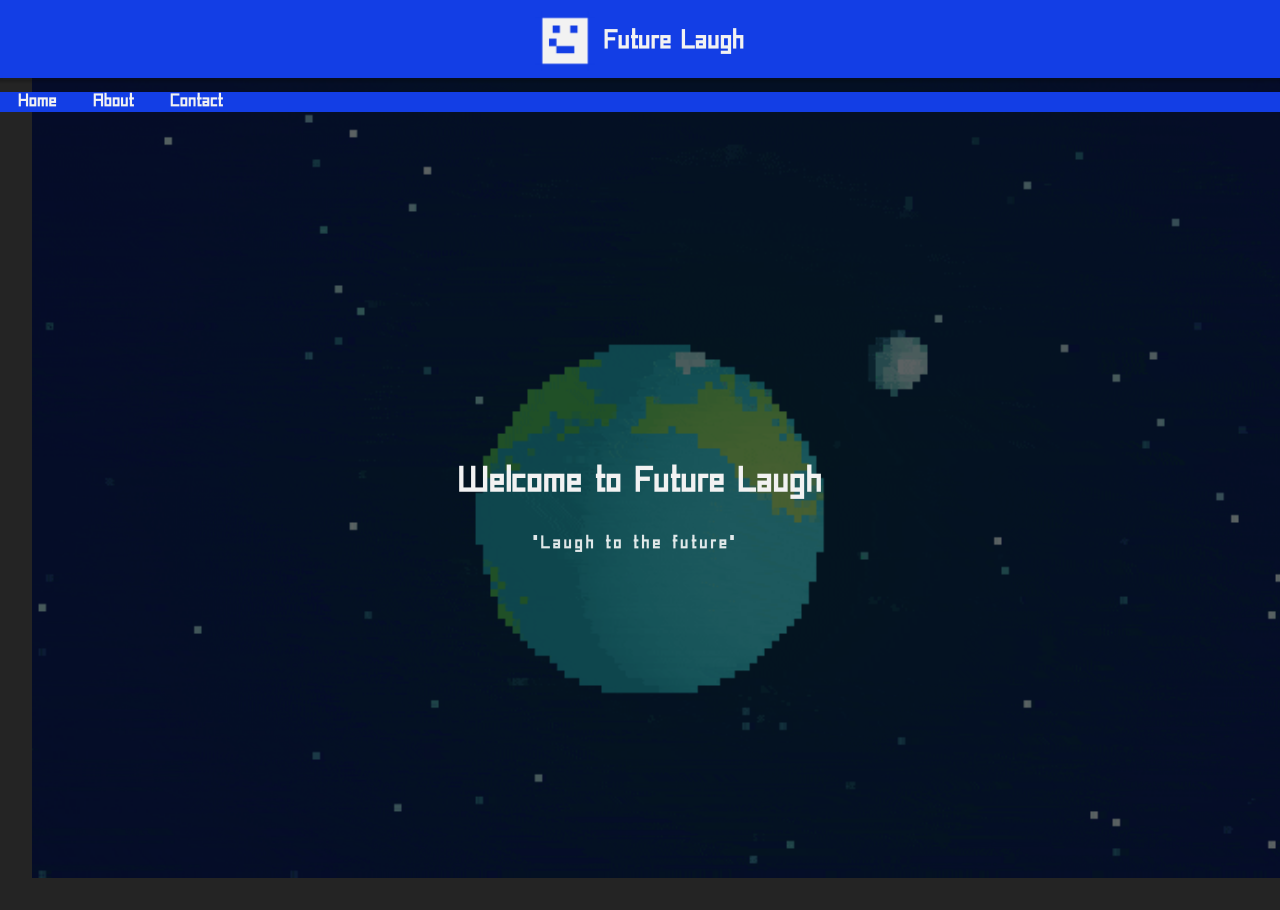
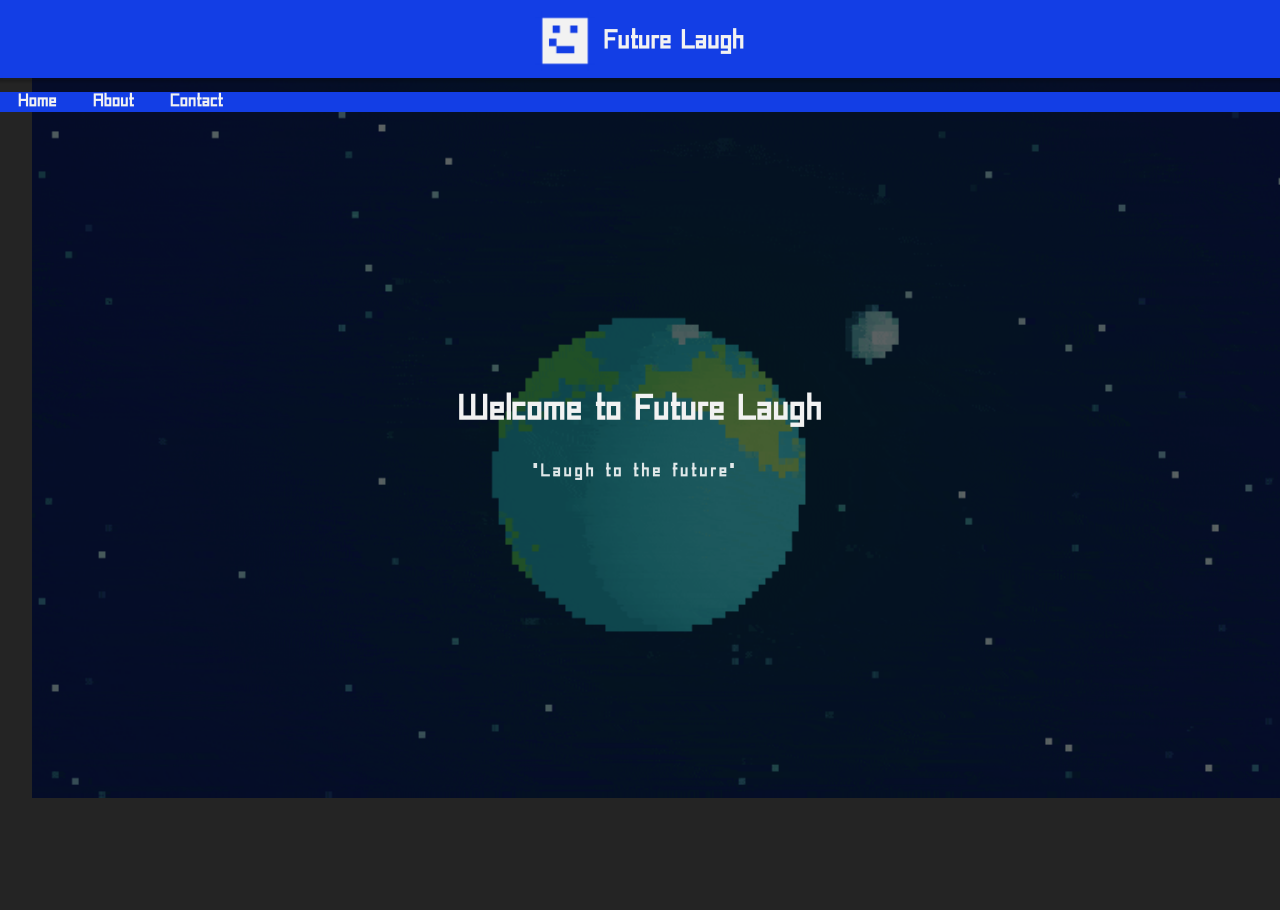
Before and after one commit to KevinEspinozaDev/futurelaugh, a React (Vite) app: page /#/home in a window 1280 px wide. Shown: the top 910 px of the page. After the commit the page ends 800 px from the top, so only its background shows below. Built offline with nearby package versions, Linux system fonts and the light colour scheme.

Commit message:
Fix routing testing

```diff
--- a/src/App/Home/Home.css
+++ b/src/App/Home/Home.css
@@ -1,8 +1,7 @@
 .container{
     max-width: 100%;
     width: 100%;
-    height: 100vh;
-    padding-top: 32px;
+    height: 90vh;
     display: flex;
     flex-direction: column;
     justify-content: center;
@@ -13,11 +12,11 @@
     background-image: url('../../assets/earth.gif');
     position: absolute;
     background-size: cover;
-    background-position: 47.5%;
+    background-position: center;
     filter: brightness(40%);
     z-index: -1;
 
-    height: 100vh;
+    height: 90vh;
 
 }
 
@@ -47,5 +46,6 @@ to { width: 55% }
 @media screen and (max-width: 768px) {
     .gif{
         width: 100%;
+        background-position: 47%;
     }
 }
--- a/src/App/Home/Home.tsx
+++ b/src/App/Home/Home.tsx
@@ -4,9 +4,9 @@ function Home() {
   return (
     <>
 
-      <div className="gif">
-      </div>
       <div className='container'>
+        <div className="gif">
+        </div>
         <h1 className="title">Welcome to Future Laugh</h1>
 
         <div className="typewriter">
```
